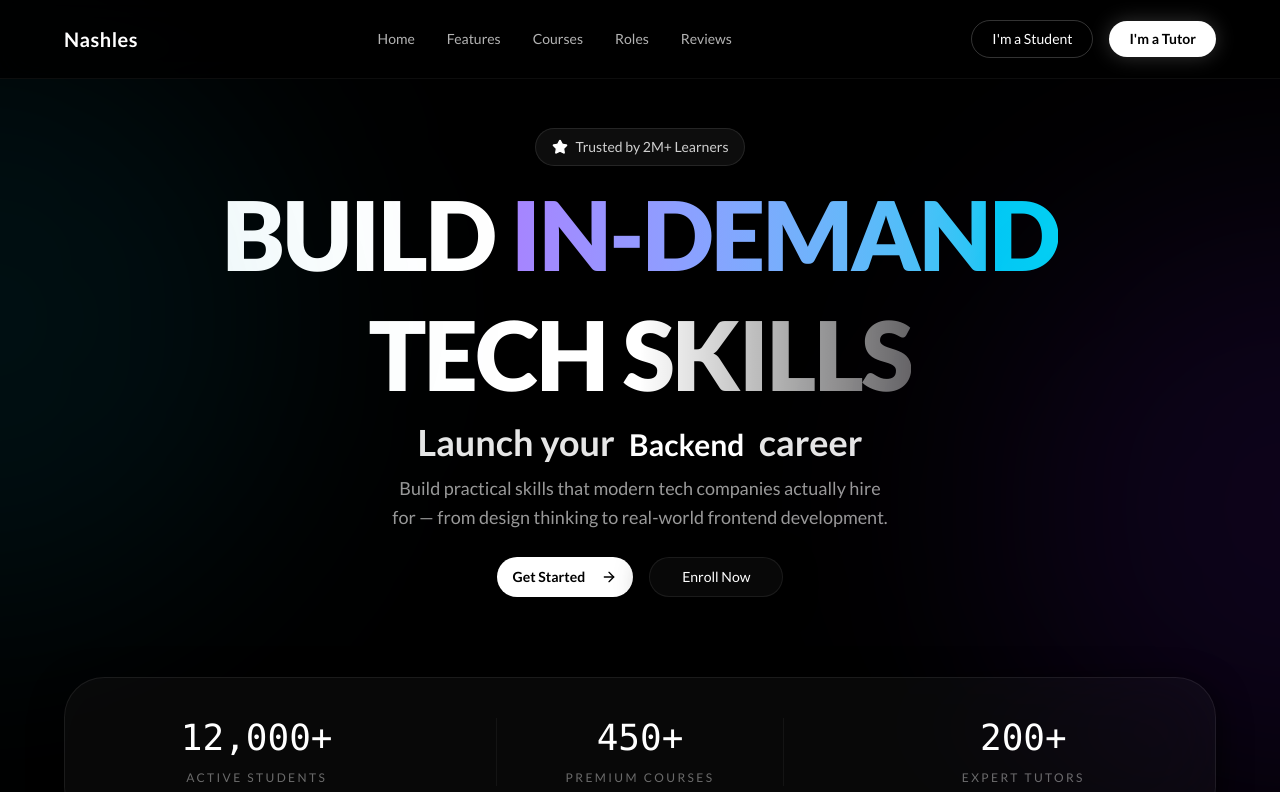
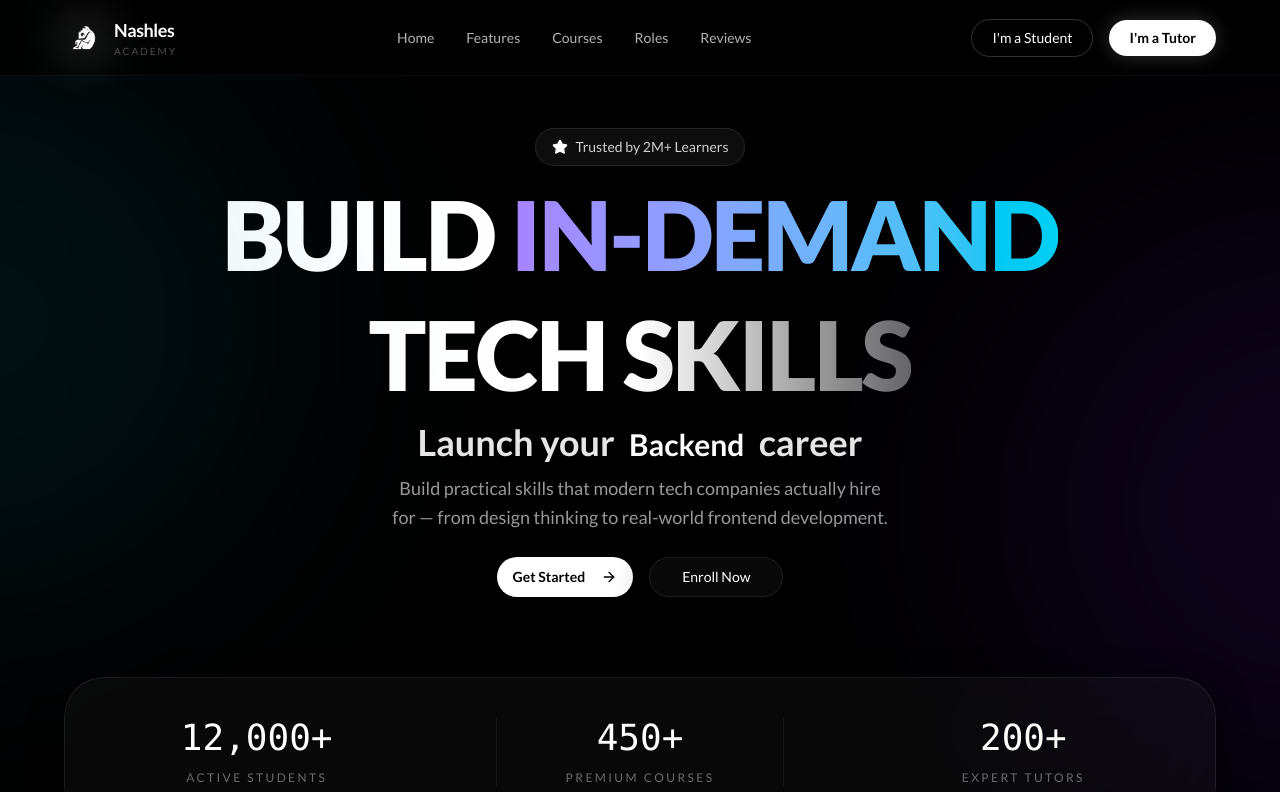
Before and after one commit to nottimmy8/LMS-Nashles, a Next.js app: page / in a window 1280 px wide. Shown: the top 792 px of the page. Built offline with nearby package versions, Linux system fonts and the light colour scheme; no server answers; a web font is replaced by a local one.

Commit message:
feat: add `Navbar` component with animated navigation, logo, and authentication links.

```diff
--- a/components/navbar.tsx
+++ b/components/navbar.tsx
@@ -1,7 +1,7 @@
 "use client";
 
 import { motion } from "motion/react";
-import logo from "@/public/nashlogo.png";
+import logo from "@/public/nashlogow.png";
 import Link from "next/link";
 import Image from "next/image";
 
@@ -11,14 +11,39 @@ export default function Navbar() {
       initial={{ y: -100, opacity: 0 }}
       animate={{ y: 0, opacity: 1 }}
       transition={{ duration: 0.6, ease: [0.16, 1, 0.3, 1] }}
-      className="fixed top-0 left-0 right-0 z-50 glass-nav px-6 md:px-12 lg:px-16 py-5 flex items-center justify-between"
+      className="fixed top-0 left-0 right-0 z-50 glass-nav px-6 md:px-12 lg:px-16 py-4 flex items-center justify-between"
     >
       <div className="flex items-center gap-2">
-        {/* <Image src={logo} alt="logo" width={55} height={55} /> */}
-        <span className="font-display text-xl font-bold tracking-wide text-white">
-          Nashles
-        </span>
+        <div className="relative">
+          <div className="absolute inset-0 bg-white/20 blur-xl rounded-full" />
+          <Image
+            src={logo}
+            alt="logo"
+            width={42}
+            height={42}
+            className="relative z-10"
+          />
+        </div>
+        <div>
+          <h1 className="text-white font-bold text-lg tracking-tight">
+            Nashles
+          </h1>
+          <p className="text-[10px] text-white/30 uppercase tracking-[0.2em] font-medium">
+            Academy
+          </p>
+        </div>
       </div>
+      {/* <div className="flex items-center gap-3 px-2 py-6 mb-4">
+
+              <div>
+                <h1 className="text-white font-bold text-lg tracking-tight">
+                  Nashles
+                </h1>
+                <p className="text-[10px] text-white/30 uppercase tracking-[0.2em] font-medium">
+                  Academy
+                </p>
+              </div>
+            </div> */}
 
       <div className="hidden md:flex items-center gap-8 text-sm font-medium text-white/70">
         <a
```
